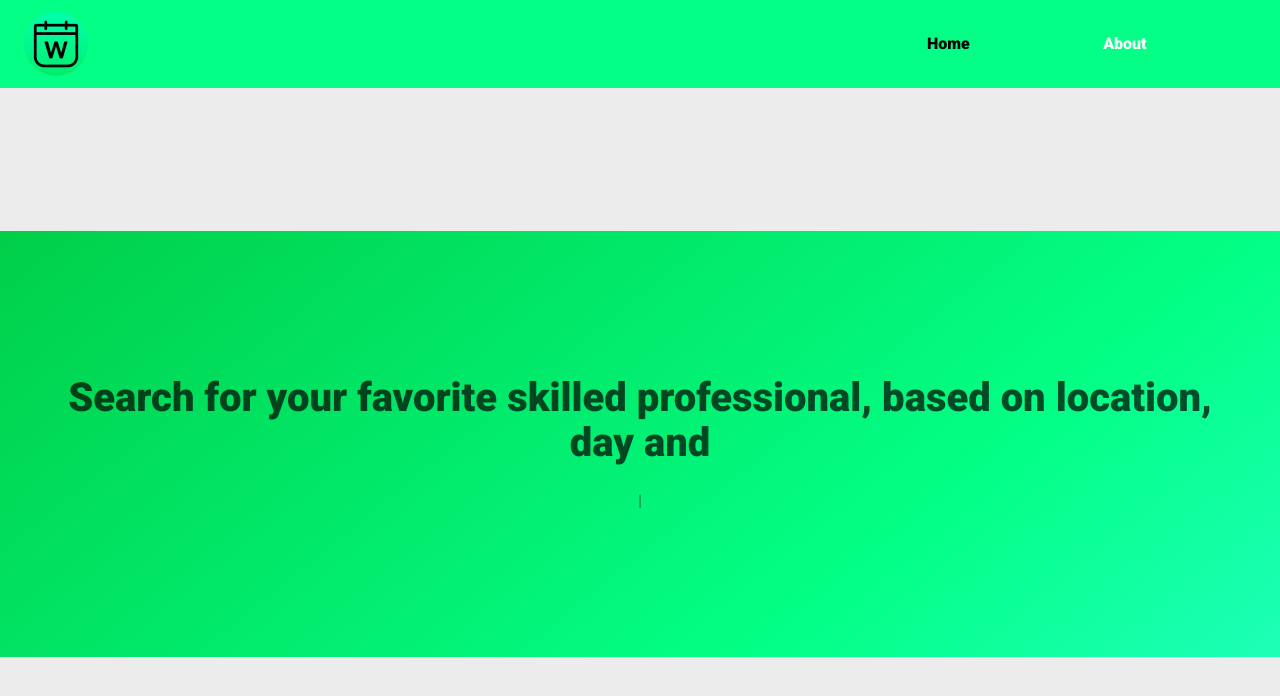
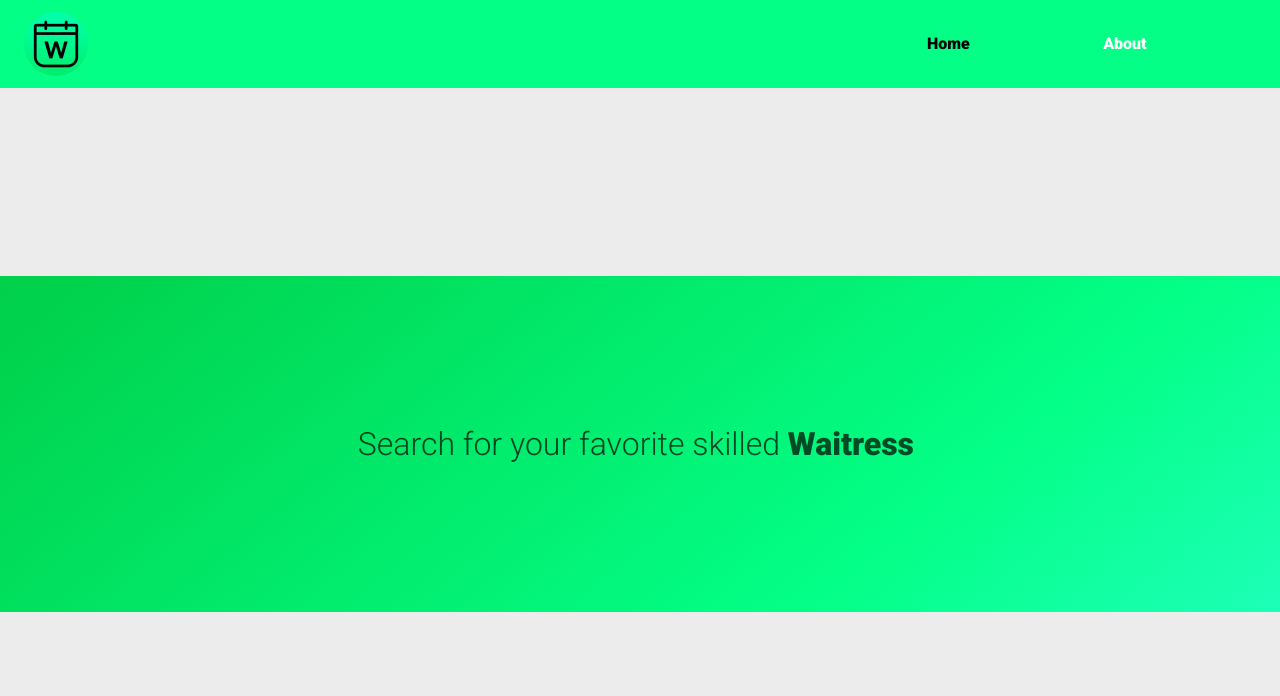
Before and after one commit to gdelv/whichDayZ, a React (Create React App) app: page /about in a window 1280 px wide. Shown: the top 696 px of the page. Built offline with nearby package versions, Linux system fonts and the light colour scheme.

Commit message:
added updated typewriter animation with intended effects

```diff
--- a/package.json
+++ b/package.json
@@ -12,6 +12,7 @@
     "react-router-dom": "^5.2.0",
     "react-scripts": "3.4.1",
     "react-slick": "^0.27.10",
+    "react-typical": "^0.1.3",
     "react-typist": "^2.0.5",
     "slick-carousel": "^1.8.1"
   },
--- a/src/screens/About/About.jsx
+++ b/src/screens/About/About.jsx
@@ -1,18 +1,59 @@
-import React from 'react'
+import React, { useEffect, useState } from 'react'
 import './About.scss'
+import Typical from 'react-typical'
 import Typist from 'react-typist'
+import { render } from '@testing-library/react'
 
 export default function About() {
+
+
+   const [ finished, setFinished ] = useState(false)
+
+    useEffect(() => {
+        setTimeout(() => {
+            setFinished('true')
+        }, 10000);
+    })
+
+
     return (
         <div className='about-container' id='about'>
             <section class="hero is-medium is-primary is-bold">
                 <div class="hero-body">
                     <div class="container has-text-centered">
-                    <Typist>
-                    <h1 class="title is-size-2">
-                        Search for your favorite skilled professional, based on location, day and time.
+                    {/* <Typist
+                    cursor={{show: false}}
+                    >
+                    <h1 class="is-size-2">
+                        Search for your favorite skilled Barista
                     </h1>
-                    </Typist>
+                    <Typist.Backspace count={7} delay={400}/>
+                        Professional, based on location, day and time.
+                    </Typist> */}
+                    <h1 class="is-size-3">
+                        Search for your favorite skilled{' '}
+                        <Typical
+                            wrapper='b'
+                            steps={[
+                                'Barista', 2000,
+                                'Bartender', 1000,
+                                'Waitress', 1000,
+                                'DJ', 1000,
+                                'Professional'
+                            ]}
+                        />
+                    </h1>
+                    <h1
+                    class="is-size-3"
+                    >{ finished ?
+                    <Typist
+                    cursor={{
+                        show: false
+                    }}
+                    >
+                        by location, day and time
+                    </Typist> : null}
+                    </h1>
                     {/* <h2 class="subtitle">
                         WhichDayZ is a mobile application which taps into your favorite skilled professional schedule such as barbers, baristas, hair stylists, etc.<br></br>Their flexibility can vary from different venues and time frames.<br></br>
                          WhichDayZ allows you to follow skilled profesionals of your desire so there is no confusion on when and what time to go visit
```
Also changed, not shown: 1 other file (tests, documents, lock files or other folders).
